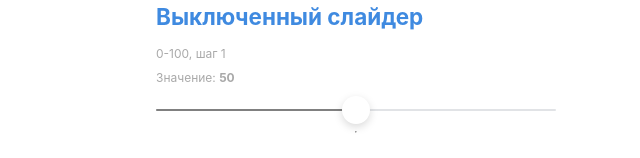
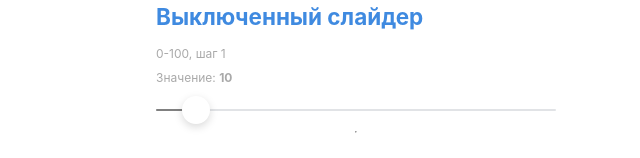
Before and after one commit to eugpoloz/vk-slider, a React (Create React App) app: page / in a window 1280 px wide. Shown: the part 348-506 px from the top of the page, without its empty margins (284-924 px from the left). Built offline with nearby package versions, Linux system fonts and the light colour scheme.

Commit message:
update demo values

```diff
--- a/src/App.tsx
+++ b/src/App.tsx
@@ -8,7 +8,7 @@ function App() {
   let [uncontrolledValue, updateUncontrolledValue] = React.useState(50);
   let [rangeValue, updateRangeValue] = React.useState([0, 50]);
 
-  let disabledValue: number = 50;
+  let disabledValue: number = 10;
 
   return (
     <article className="vk-slider-demo">
@@ -63,7 +63,7 @@ function App() {
         <Slider
           min={0}
           max={100}
-          step={1}
+          step={10}
           defaultValue={disabledValue}
           disabled
           ariaLabelledBy="Выключенный слайдер"
```
